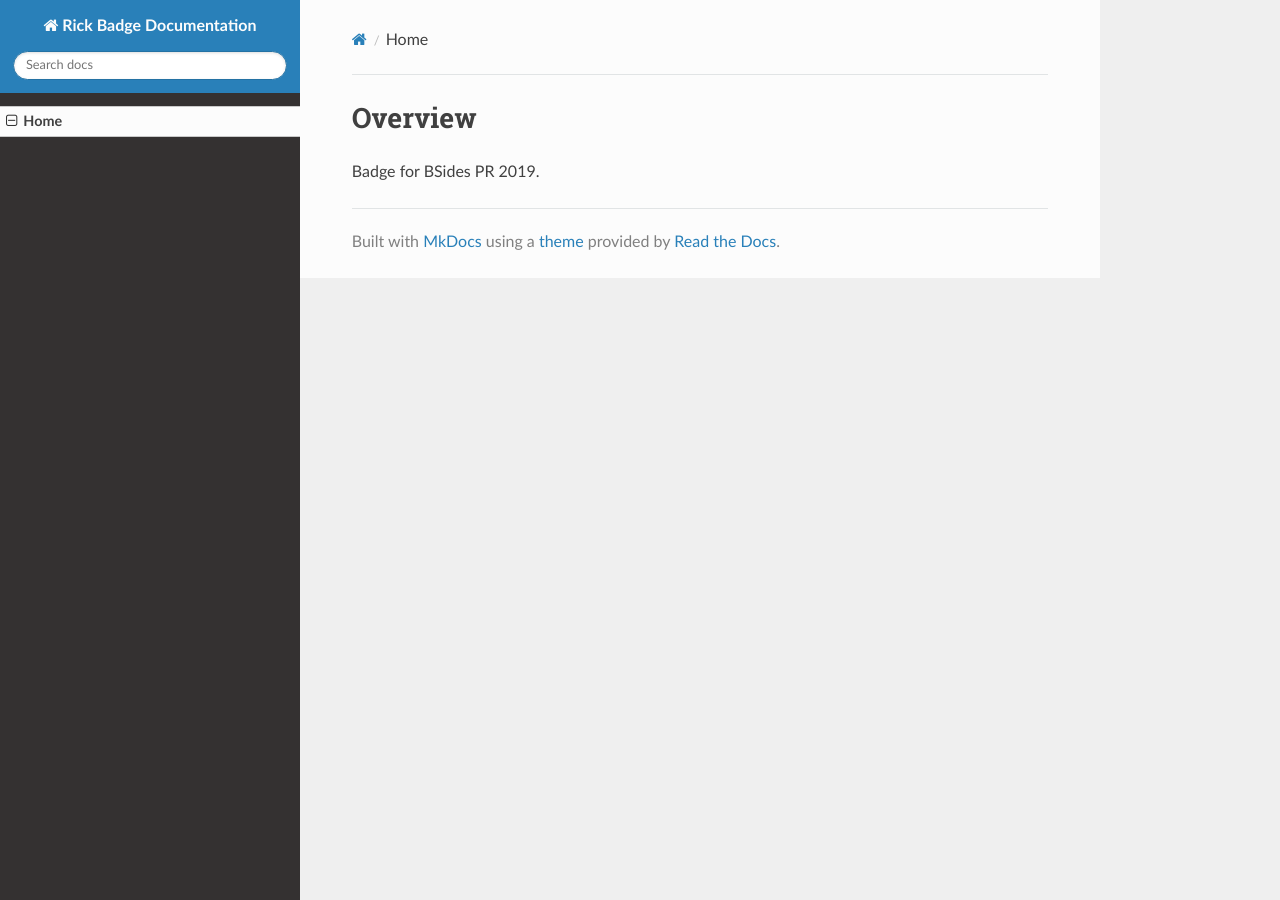
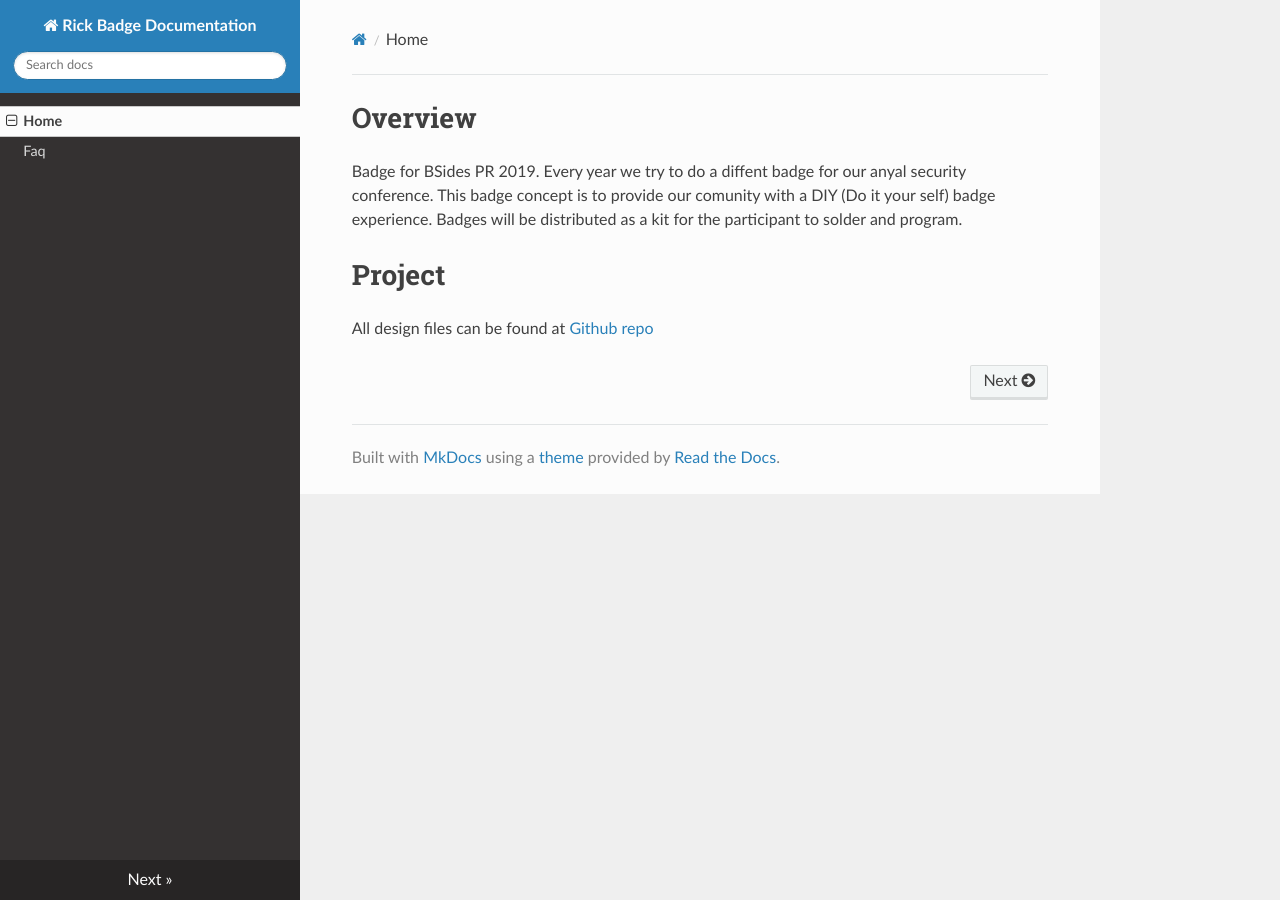
Before and after one commit to soynerdito/BSidesPR_2019_Badge, an MkDocs documentation site: the page built from docs/index.md, in a window 1280 px wide. Built offline with MkDocs 1.6.1, drawn with Linux system fonts in a browser that asks for light colours; nearby versions of some CDN libraries.

Commit message:
just adding a bit of documentation, starting up

```diff
--- a/docs/index.md
+++ b/docs/index.md
@@ -1,3 +1,8 @@
 # Overview
 
-Badge for BSides PR 2019.
+Badge for BSides PR 2019. Every year we try to do a diffent badge for our anyal security conference. This badge concept is to provide our comunity with a DIY (Do it your self) badge experience. Badges will be distributed as a kit for the participant to solder and program.
+
+
+
+# Project
+All design files can be found at [Github repo](https://github.com/soynerdito/BSidesPR_2019_Badge "Badge Repo")
--- a/mkdocs.yml
+++ b/mkdocs.yml
@@ -10,6 +10,7 @@ theme:
         - rust
 nav:
 - Home: 'index.md'
+- Faq: 'faq.md'
 
 markdown_extensions:
     - toc:
```
Also changed, not shown: docs/faq.md (added, +11 -0 lines).
